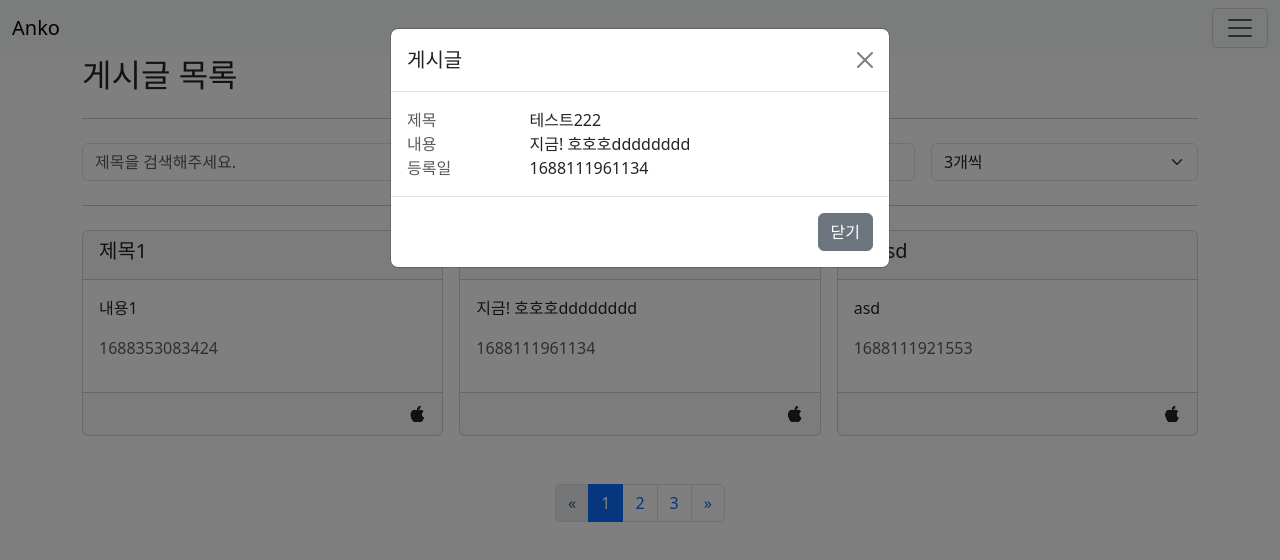
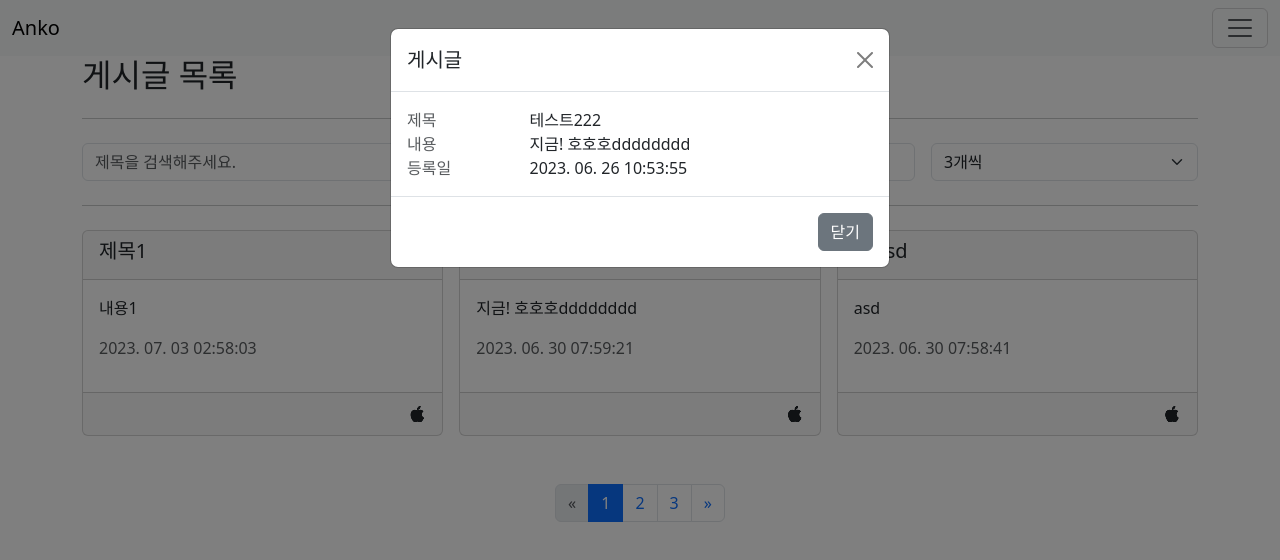
Before and after one commit to anko-developer/vue-reset, a Vue app: page /post in a window 1280 px wide. Both pictures are taken after a click on the button 794 px from the left and 414 px from the top of the page. Shown: the top 560 px of the page. Built offline with nearby package versions, Linux system fonts and the light colour scheme; data requests are answered from the project's data file.

Commit message:
date 값 플러그인 만들기

```diff
--- a/package.json
+++ b/package.json
@@ -14,6 +14,7 @@
     "axios": "^1.4.0",
     "bootstrap": "^5.3.0",
     "bootstrap-icons": "^1.10.5",
+    "dayjs": "^1.11.9",
     "vite-plugin-ejs": "^1.6.4",
     "vue": "^3.3.4",
     "vue-router": "^4.2.2"
--- a/src/components/posts/PostItem.vue
+++ b/src/components/posts/PostItem.vue
@@ -7,7 +7,7 @@
     <p class="card-text">
       {{ content }}
     </p>
-    <p class="text-muted">{{ createdAt }}</p>
+    <p class="text-muted">{{ createdDate }}</p>
 
     <template #footer>
       <div class="d-flex flex-row-reverse">
@@ -20,7 +20,8 @@
 </template>
 
 <script setup>
-defineProps({
+import { inject, computed } from 'vue';
+const props = defineProps({
   title: {
     type: String,
     required: true,
@@ -38,4 +39,9 @@
 const modal = () => {
   emit('modal');
 };
+
+const dayjs = inject('dayjs');
+const createdDate = computed(() =>
+  dayjs(props.createdAt).format('YYYY. MM. DD HH:mm:ss'),
+);
 </script>
--- a/src/components/posts/PostModal.vue
+++ b/src/components/posts/PostModal.vue
@@ -7,7 +7,10 @@
         <div class="col-3 text-muted">내용</div>
         <div class="col-9">{{ modalData.content }}</div>
         <div class="col-3 text-muted">등록일</div>
-        <div class="col-9">{{ modalData.createdAt }}</div>
+
+        <div class="col-9">
+          {{ $dayjs(modalData.createdAtt).format('YYYY. MM. DD HH:mm:ss') }}
+        </div>
       </div>
     </template>
     <template #actions>
--- a/src/main.js
+++ b/src/main.js
@@ -5,10 +5,12 @@
 import router from '@/router';
 import globalComponents from '@/plugins/global-components';
 import globalDirectives from '@/plugins/global-directives';
+import dayjs from '@/plugins/dayjs';
 
 const app = createApp(App);
 app.use(globalComponents);
 app.use(globalDirectives);
+app.use(dayjs);
 app.use(router);
 app.mount('#app');
 import 'bootstrap/dist/js/bootstrap.js';
--- /dev/null
+++ b/src/plugins/dayjs.js
@@ -0,0 +1,8 @@
+import dayjs from 'dayjs';
+
+export default {
+  install(app) {
+    app.config.globalProperties.$dayjs = dayjs;
+    app.provide('dayjs', dayjs);
+  },
+};
--- a/src/views/posts/PostDetailView.vue
+++ b/src/views/posts/PostDetailView.vue
@@ -4,7 +4,9 @@
 
     <h2>{{ post.title }}</h2>
     <p>{{ post.content }}</p>
-    <p class="text-muted">{{ post.createdAt }}</p>
+    <p class="text-muted">
+      {{ $dayjs(post.createdAt).format('YYYY. MM. DD HH:mm:ss') }}
+    </p>
     <hr class="my-4" />
     <div class="row">
       <div class="col-auto">
```
